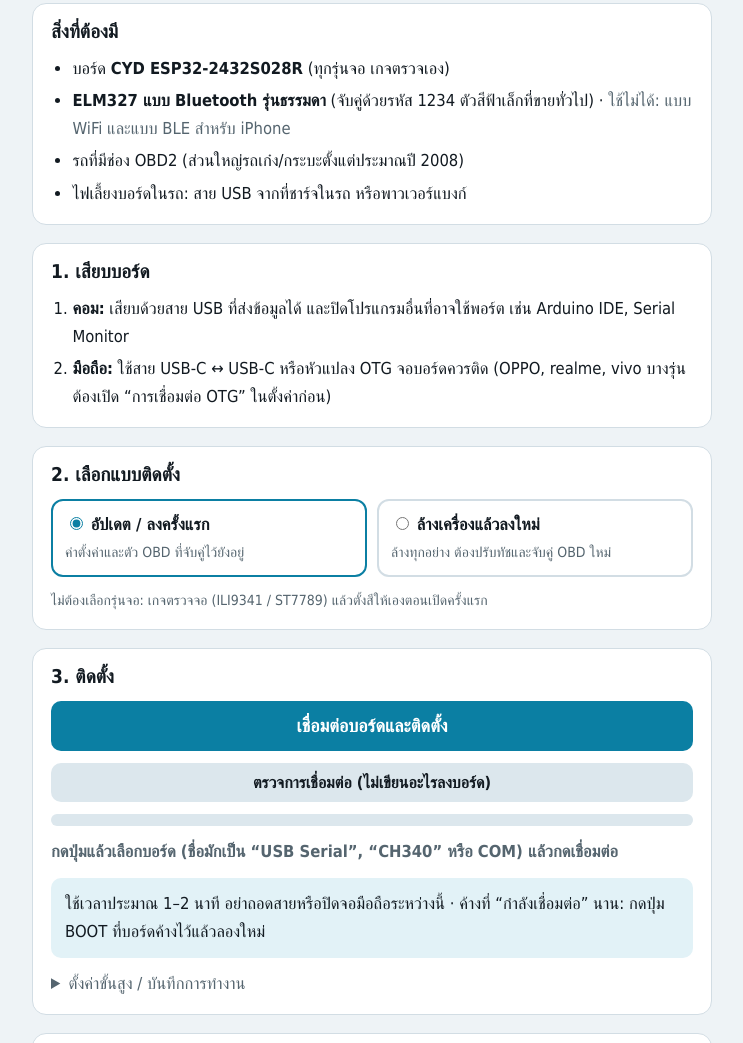
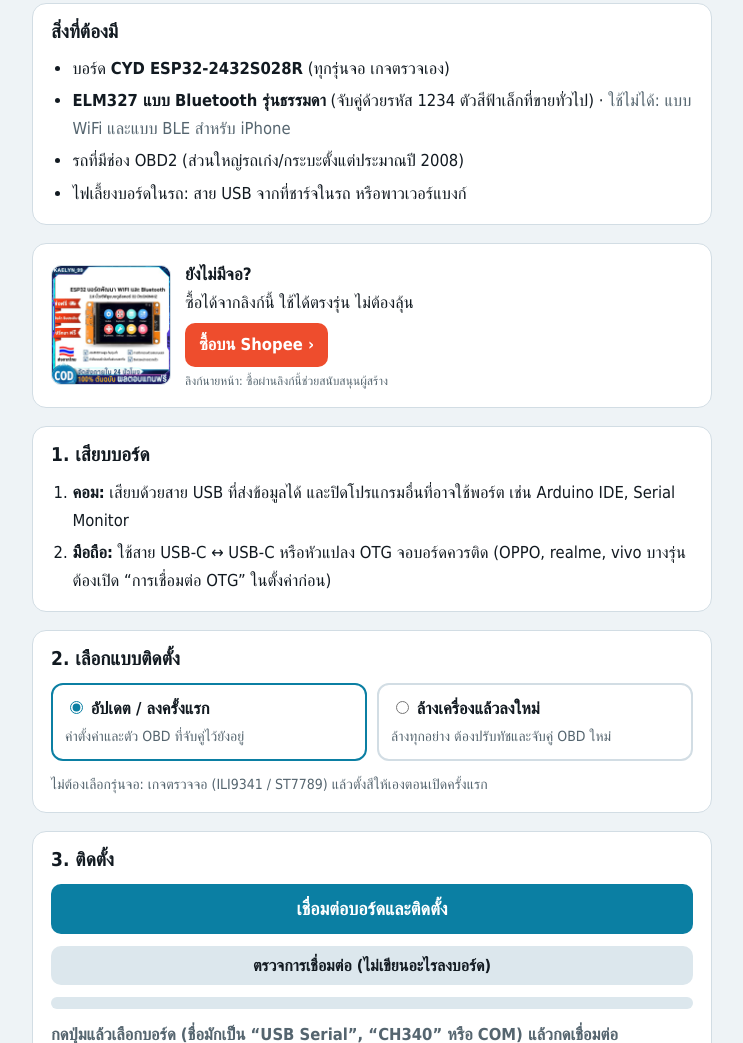
Before and after one commit to sfttech2000/drako-gauge-flasher, a plain HTML site: page index.html in a window 1280 px wide. Shown: the part 915-1958 px from the top of the page, without its empty margins (268-1011 px from the left). Drawn offline with Linux system fonts and the light colour scheme; a web font is replaced by a local one.

Commit message:
'No board yet?' Shopee box above step 1

```diff
--- a/index.html
+++ b/index.html
@@ -79,6 +79,11 @@ a { color: var(--accent); }
 .contact img { width: 150px; height: 150px; border-radius: 10px; background: #fff; display: block; }
 li, p { overflow-wrap: anywhere; }
 footer { font-size: 13px; color: var(--muted); display: grid; gap: 4px; }
+.buy { display: grid; grid-template-columns: 120px minmax(0, 1fr); gap: 14px; align-items: center; text-decoration: none; color: inherit; }
+.buy img { width: 120px; height: 120px; border-radius: 10px; border: 1px solid var(--line, #d3e2ec); display: block; }
+.buy b { font-family: var(--display); font-size: 17px; }
+.buy .go { display: inline-block; margin-top: 6px; background: #ee4d2d; color: #fff; font-weight: 600; padding: 8px 14px; border-radius: 10px; }
+.buy small { display: block; color: var(--muted); font-size: 12px; margin-top: 4px; }
 </style>
 </head>
 <body>
@@ -103,6 +108,13 @@ footer { font-size: 13px; color: var(--muted); display: grid; gap: 4px; }
       <li>รถที่มีช่อง OBD2 (ส่วนใหญ่รถเก๋ง/กระบะตั้งแต่ประมาณปี 2008)</li>
       <li>ไฟเลี้ยงบอร์ดในรถ: สาย USB จากที่ชาร์จในรถ หรือพาวเวอร์แบงก์</li>
     </ul>
+  </section>
+
+  <section class="card">
+    <a class="buy" href="https://s.shopee.co.th/6q2LUfYbIR" target="_blank" rel="noopener sponsored">
+      <img src="img/buy_cyd.jpg" alt="บอร์ด ESP32 จอ 2.8 นิ้ว (CYD) สีเหลือง" width="120" height="120" loading="lazy">
+      <span><b>ยังไม่มีจอ?</b><br>ซื้อได้จากลิงก์นี้ ใช้ได้ตรงรุ่น ไม่ต้องลุ้น<br><span class="go">ซื้อบน Shopee ›</span><small>ลิงก์นายหน้า: ซื้อผ่านลิงก์นี้ช่วยสนับสนุนผู้สร้าง</small></span>
+    </a>
   </section>
 
   <section class="card">
```
Also changed, not shown: img/buy_cyd.jpg (added).
